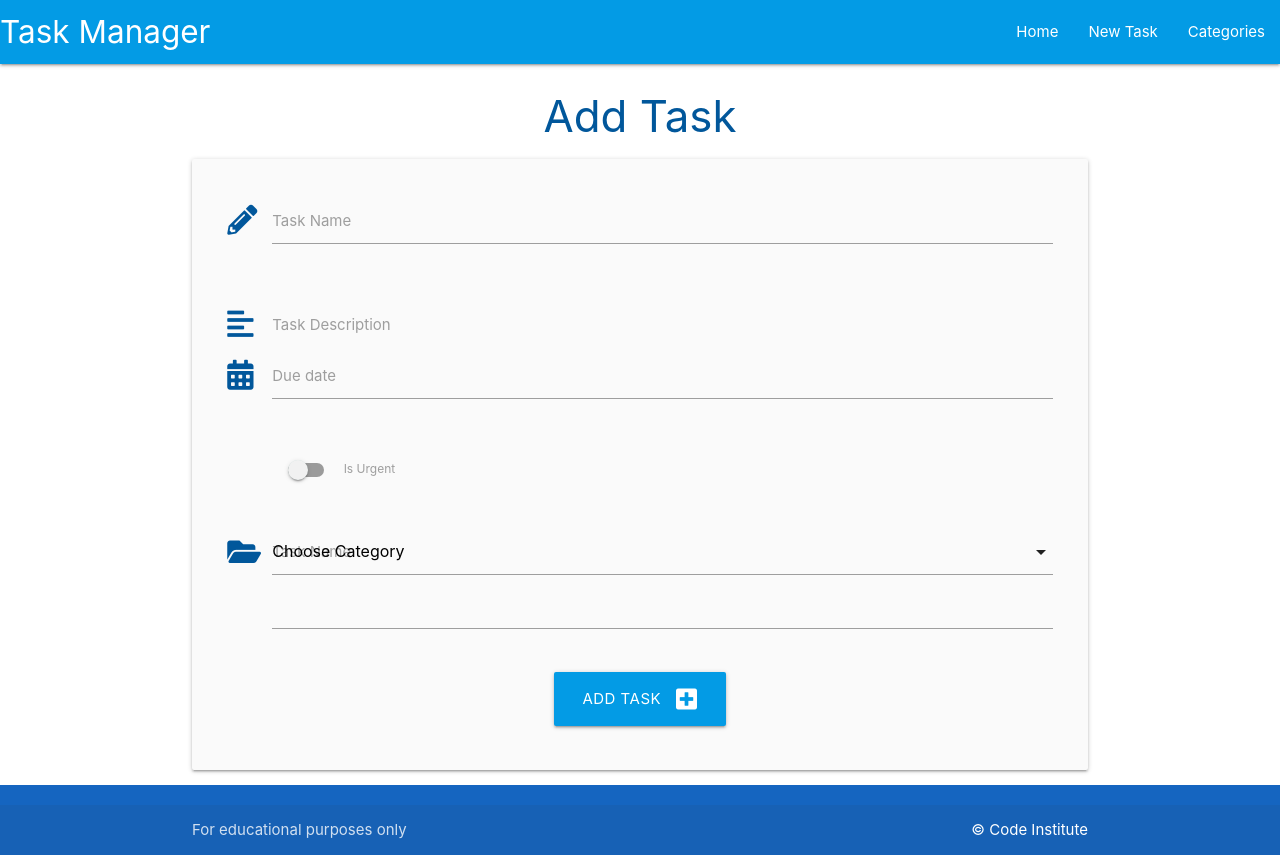
After one commit to Deepak9912/CRUD-Project, a Flask app: template taskmanager/templates/add_task.html in a window 1280 px wide. The commit adds this page. Run offline with Flask 2, Linux system fonts and the light colour scheme; the template is opened without the code that fills it, so the values that code supplies are empty.

Commit message:
add task form

```diff
--- a/taskmanager/static/js/script.js
+++ b/taskmanager/static/js/script.js
@@ -2,4 +2,15 @@ document.addEventListener('DOMContentLoaded', function() {
     // sidenav initialization
     let sidenav = document.querySelectorAll('.sidenav');
     var instances = M.Sidenav.init(sidenav);
+
+    // datepicker initialization
+    let datepicker = document.querySelectorAll(".datepicker");
+    M.Datepicker.init(datepicker, {
+        format: "dd mmmm, yyyy",
+        i18n: {done: "Select"}
+    });
+
+    // select initialization
+    let selects = document.querySelectorAll("select");
+    M.FormSelect.init(selects);
   });
--- /dev/null
+++ b/taskmanager/templates/add_task.html
@@ -0,0 +1,75 @@
+{% extends "base.html" %}
+{% block content %}
+
+<h3 class="light-blue-text text-darken-4 center-align">Add Task</h3>
+
+<div class="row card-panel grey lighten-5">
+    <form class="col s12" method="POST" action="{{ url_for('add_task') }}">
+        <!-- task name -->
+        <div class="row">
+            <div class="input-field col s12">
+                <i class="fas fa-pencil-alt prefix light-blue-text text-darken-4"></i>
+                <input id="category_name" name="category_name" minlength="5" maxlength="50" type="text" class="validate"
+                    required>
+                <label for="category_name">Task Name</label>
+            </div>
+        </div>
+        <!-- task description -->
+        <div class="row">
+            <div class="input-field col s12">
+                <i class="fas fa-align-left prefix light-blue-text text-darken-4"></i>
+                <taskarea id="task_description" name="task_description" minlength="5" maxlength="200" type="text"
+                    class="materialize-textarea validate" required>
+                </taskarea>
+                <label for="category_name">Task Description</label>
+            </div>
+        </div>
+        <!-- due date -->
+        <div class="row">
+            <div class="input-field col s12">
+                <i class="fas fa-calendar-alt prefix light-blue-text text-darken-4"></i>
+                <input id="due_date" name="due_date" type="text" class="datepicker validate" required>
+                <label for="due_date">Due date</label>
+            </div>
+        </div>
+        <!-- is urgent -->
+        <div class="row">
+            <div class="input-field col s12">
+                <div class="switch">
+                    <i class="fas fa-exclaimation-circle prefix light-blue-text text-darken-4"></i>
+                    <label for="Is_urgent">
+                        <input id="Is_urgent" name="Is_urgent" type="checkbox">
+                        <span class="lever"></span>
+                        Is Urgent
+                    </label>
+                </div>
+            </div>
+        </div>
+        <!-- category_id -->
+        <div class="row">
+            <div class="input-field col s12">
+                <i class="fas fa-folder-open prefix light-blue-text text-darken-4"></i>
+                <select id="category_id" name="category_id" class="validate" required>
+                    <option value="" disabled selected>Choose Category</option>
+                    {% for category in categories %}
+                    <option value="{{ category_id}} ">{{ category.category_name }}</option>
+                    {% endfor %}
+
+                </select>
+                <input id="category_name" name="category_name" minlength="5" maxlength="50" type="text" class="validate"
+                    required>
+                <label for="category_name">Task Name</label>
+            </div>
+        </div>
+        <!-- submit button -->
+        <div class="row">
+            <div class="col s12 center-align">
+                <button type="submit" class="btn-large light-blue darken-1">
+                    Add Task <i class="fas fa-plus-square right"></i>
+                </button>
+            </div>
+        </div>
+    </form>
+</div>
+
+{% endblock %}
--- a/taskmanager/templates/base.html
+++ b/taskmanager/templates/base.html
@@ -24,7 +24,7 @@
             <a href="#" data-target="mobile-demo" class="sidenav-trigger"><i class="fas fa-bars"></i></a>
             <ul class="right hide-on-med-and-down">
                 <li><a href="{{ url_for('home') }}">Home</a></li>
-                <li><a href="">New Task</a></li>
+                <li><a href="{{ url_for('add_tasks') }}">New Task</a></li>
                 <li><a href="{{ url_for('categories') }}">Categories</a></li>
             </ul>
             </div>
@@ -33,7 +33,7 @@
         <!-- mobile sidenav -->
         <ul class="sidenav" id="mobile-demo">
             <li><a href="{{ url_for('home') }}">Home</a></li>
-            <li><a href="">New Task</a></li>
+            <li><a href="{{ url_for('add_tasks') }}">New Task</a></li>
             <li><a href="{{ url_for('categories') }}">Categories</a></li>
         </ul>
     </header>
```
Also changed, not shown: taskmanager/routes.py (+17 -0 lines), taskmanager/templates/tasks.html (+9 -0 lines).
